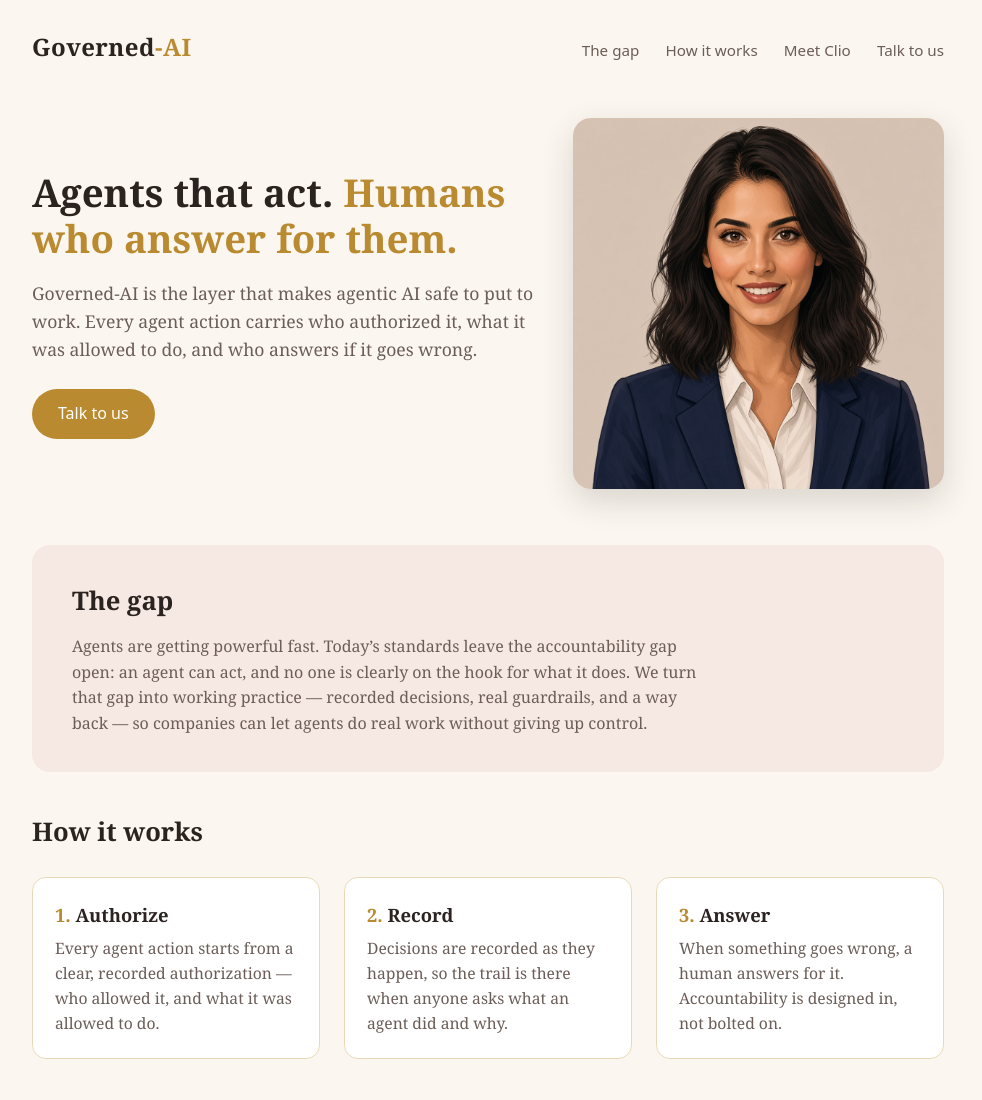
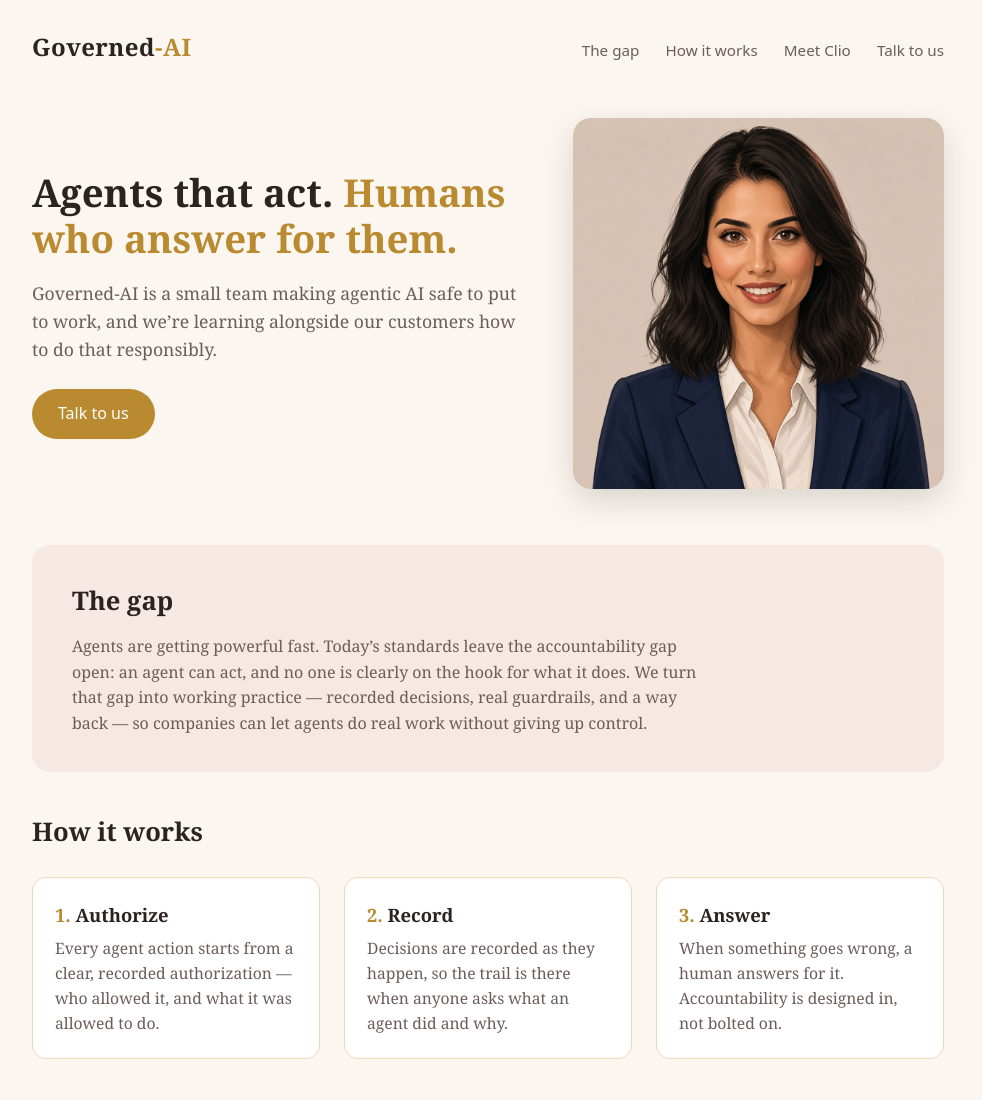
Before and after one commit to governed-ai-com/governed-ai-website, a plain HTML site: page index.html in a window 1280 px wide. Shown: the top 1100 px of the page, without its empty margins (152-1134 px from the left). Drawn offline with Linux system fonts and the light colour scheme.

Commit message:
Soften hero: learning alongside our customers

```diff
--- a/index.html
+++ b/index.html
@@ -4,7 +4,7 @@
 <meta charset="utf-8">
 <meta name="viewport" content="width=device-width, initial-scale=1">
 <title>Governed-AI — Agents that act. Humans who answer for them.</title>
-<meta name="description" content="Governed-AI is the layer that makes agentic AI safe to put to work. Every agent action carries who authorized it, what it was allowed to do, and who answers if it goes wrong.">
+<meta name="description" content="Governed-AI is a small team making agentic AI safe to put to work, and we're learning alongside our customers how to do that responsibly.">
 <style>
   :root {
     --cream: #fbf6ef;
@@ -87,7 +87,7 @@
   <div class="hero">
     <div>
       <h1>Agents that act. <em>Humans who answer for them.</em></h1>
-      <p>Governed-AI is the layer that makes agentic AI safe to put to work. Every agent action carries who authorized it, what it was allowed to do, and who answers if it goes wrong.</p>
+      <p>Governed-AI is a small team making agentic AI safe to put to work, and we&rsquo;re learning alongside our customers how to do that responsibly.</p>
       <a class="btn" href="mailto:info@governed-ai.com">Talk to us</a>
     </div>
     <img src="images/clio-girlboss.jpg" alt="Clio, the face of Governed-AI">
```
